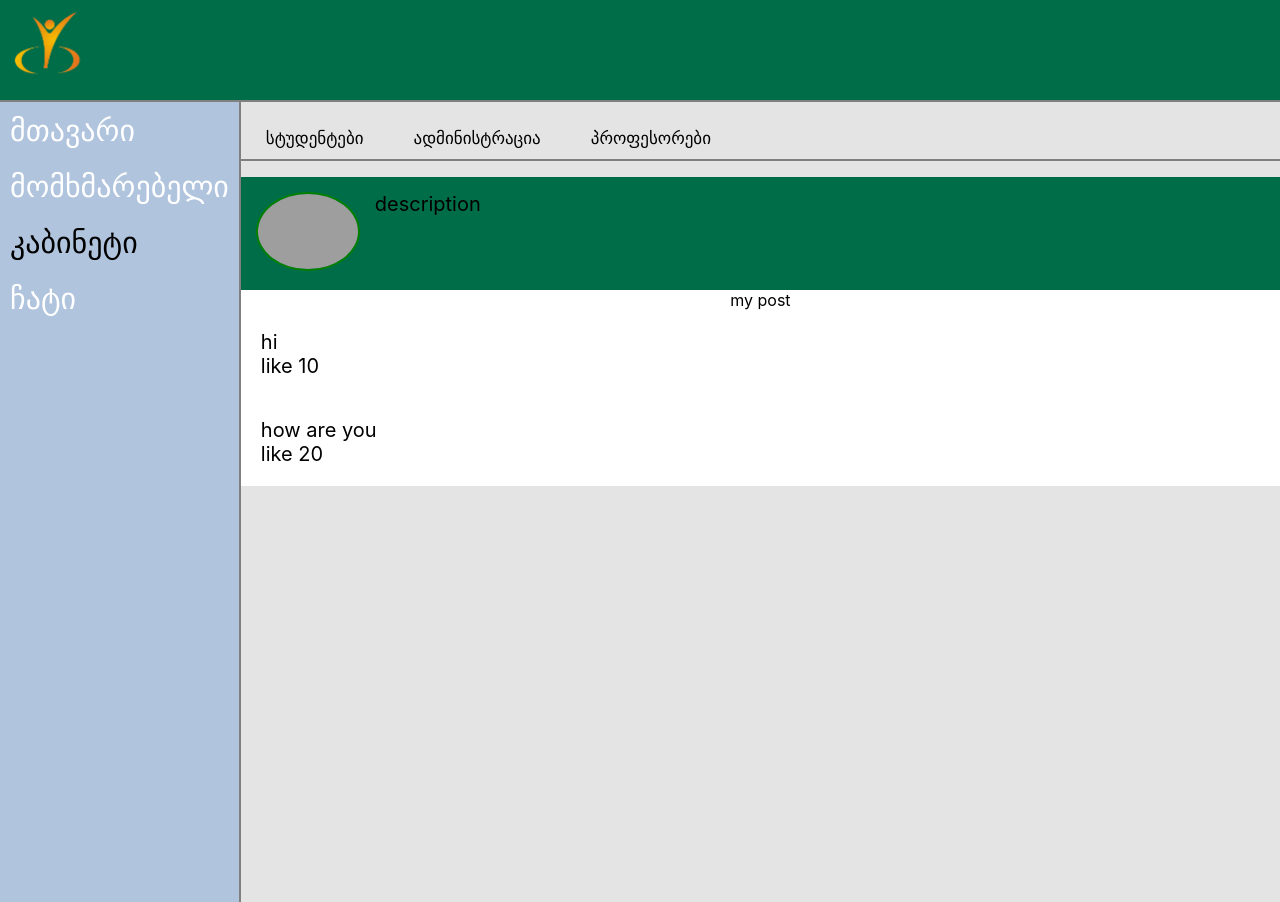
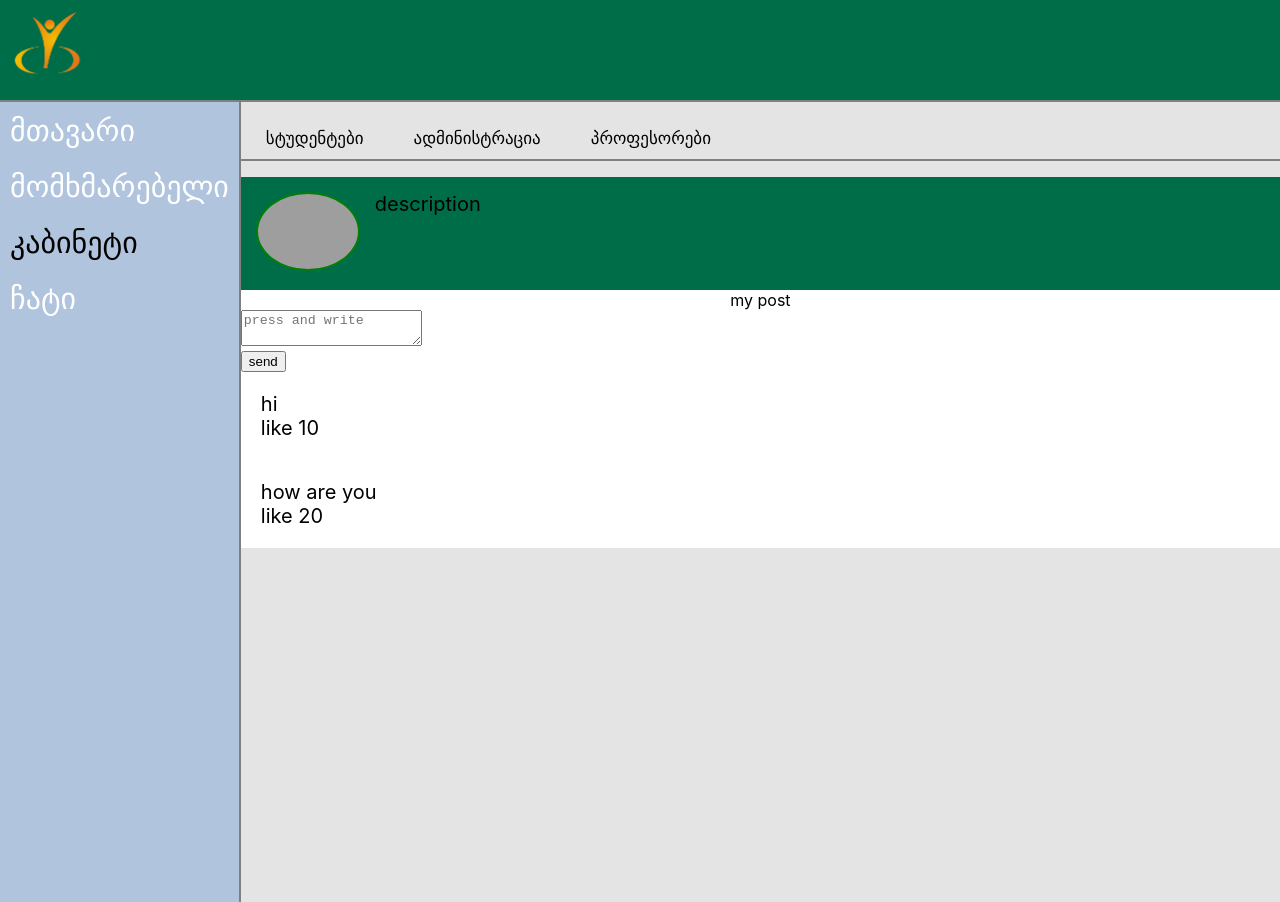
Before and after one commit to Nab1KO/new-rep, a React (Create React App) app: page /Profile in a window 1280 px wide. Built offline with nearby package versions, Linux system fonts and the light colour scheme; grey boxes are pictures that could not be loaded.

Commit message:
move massivs in index.js

```diff
--- a/src/App.js
+++ b/src/App.js
@@ -22,8 +22,8 @@ const App = (props) => {
           <Routes>
             <Route path="/Home" element={<Home />} />
             <Route path="/News" element={<News />} />
-            <Route path="/Dialogs/*" element={<Dialogs />} />
-            <Route path="/Profile" element={<Profile />} />
+            <Route path="/Dialogs/*" element={<Dialogs massages={props.massages} dialogsData={props.dialogsData} />} />
+            <Route path="/Profile" element={<Profile postsData={props.postsData} />} />
             <Route path="/profile/Students" element={<Students />} />
             <Route path="/profile/Administ" element={<Administ />} />
             <Route path="/profile/Profesors" element={<Profesors />} />
--- a/src/components/Dialogs/Dialogs.jsx
+++ b/src/components/Dialogs/Dialogs.jsx
@@ -8,25 +8,10 @@ import Massage from './Massge/Massage';
 
 
 const Dialogs = (props) => {
-
-    let dialogsData = [
-        { id: 'luka', name: 'luka' },
-        { id: 'zaza', name: 'zaza' },
-        { id: 'dato', name: 'dato' },
-        { id: 'dima', name: 'dima' },
-        { id: 'achiko', name: 'achiko' }
-    ]
-    let massages = [
-        { id: '1', massage: 'how are you' },
-        { id: '2', massage: 'im good' },
-        { id: '3', massage: 'and you' },
-        { id: '4', massage: 'im fine' }
-    ]
-
-    let DialogElements = dialogsData
+    let DialogElements = props.dialogsData
         .map(d => <DialogItems name={d.name} id={d.id} />);
 
-    let MassageElements = massages
+    let MassageElements = props.massages
         .map(m => <Massage massage={m.massage} />);
 
 
--- a/src/components/Profile/Myposts/Myposts.jsx
+++ b/src/components/Profile/Myposts/Myposts.jsx
@@ -3,19 +3,17 @@ import  cl from './Myposts.module.css'
 import Post from './Post/Post';
 
 const Myposts = (props) => {
-
-	let postsData = [
-		{id:1, post: 'hi', like: 10},
-		{id:2, post: 'how are you', like: 20}
-	]
-
-	let PostsElements = postsData
-		.map(p => <Post  massage={p.post} likeCount={p.like}/> );
+	let PostsElements =
+		props.postsData.map(p => <Post  massage={p.post} likeCount={p.like}/> );
 
 	return (
 			<div className={cl.posts}>
 				<div className='tcenter'>
 					my post
+				</div>
+				<div>
+					<textarea placeholder='press and write'></textarea><br />
+					<button type='submit'>send</button>
 				</div>
 				{PostsElements}
 			</div>
--- a/src/components/Profile/Profile.jsx
+++ b/src/components/Profile/Profile.jsx
@@ -13,7 +13,7 @@ const Profile = (props) => {
 		<div className={cl.content}>
 			<UsersNav />
 			<Ava />
-			<Myposts />
+			<Myposts postsData={props.postsData}/>
 		</div>
 	)
 };
--- a/src/index.js
+++ b/src/index.js
@@ -4,9 +4,27 @@ import './index.css';
 import App from './App';
 import reportWebVitals from './reportWebVitals';
 
+let postsData = [
+  {id:1, post: 'hi', like: 10},
+  {id:2, post: 'how are you', like: 20}
+]
+let dialogsData = [
+  { id: 'luka', name: 'luka' },
+  { id: 'zaza', name: 'zaza' },
+  { id: 'dato', name: 'dato' },
+  { id: 'dima', name: 'dima' },
+  { id: 'achiko', name: 'achiko' }
+]
+let massages = [
+  { id: '1', massage: 'how are you' },
+  { id: '2', massage: 'im good' },
+  { id: '3', massage: 'and you' },
+  { id: '4', massage: 'im fine' }
+]
+
 ReactDOM.render(
   <React.StrictMode>
-    <App />
+    <App  postsData={postsData} massages={massages} dialogsData={dialogsData}/>
   </React.StrictMode>,
   document.getElementById('root')
 );
```
